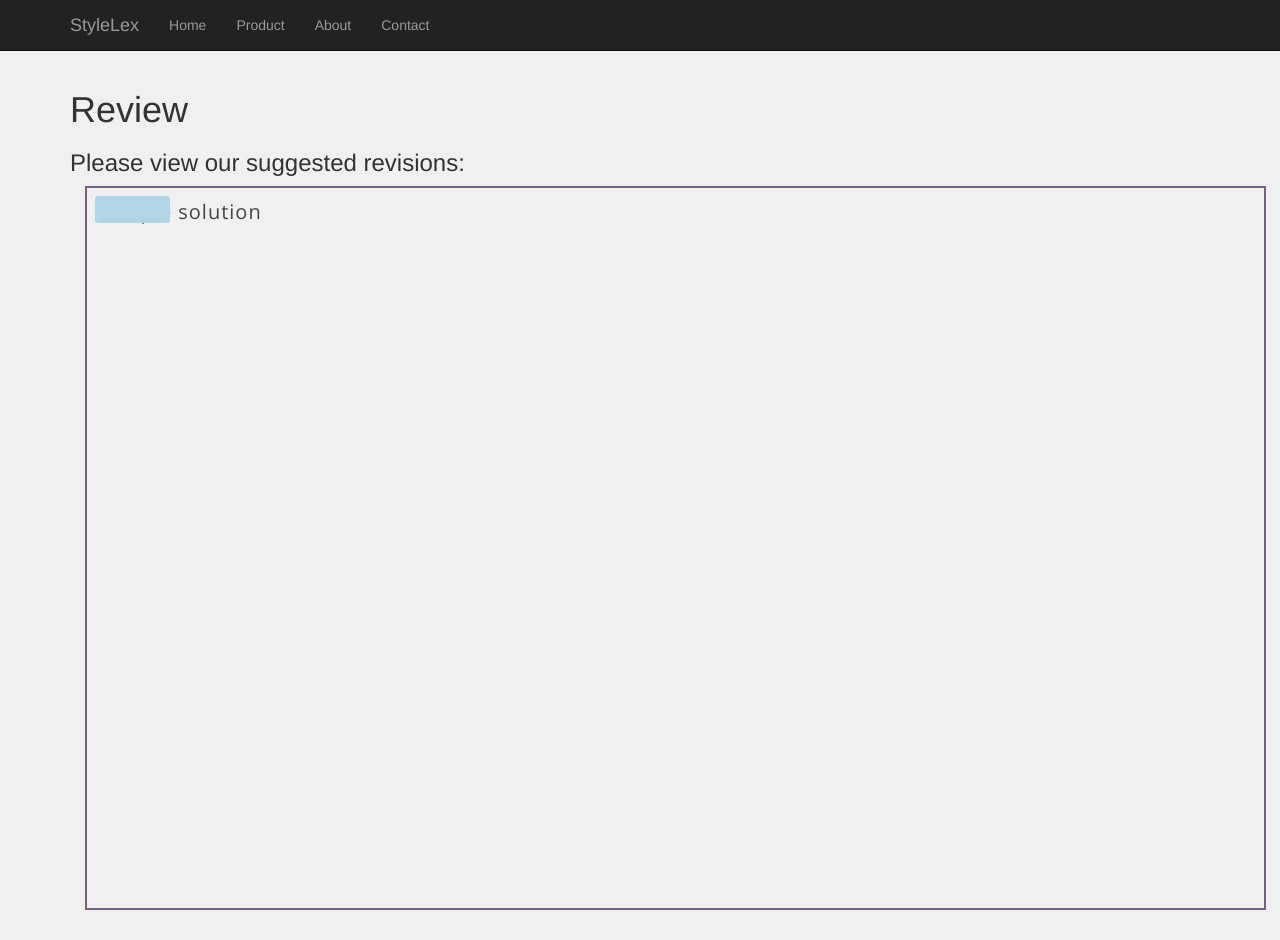
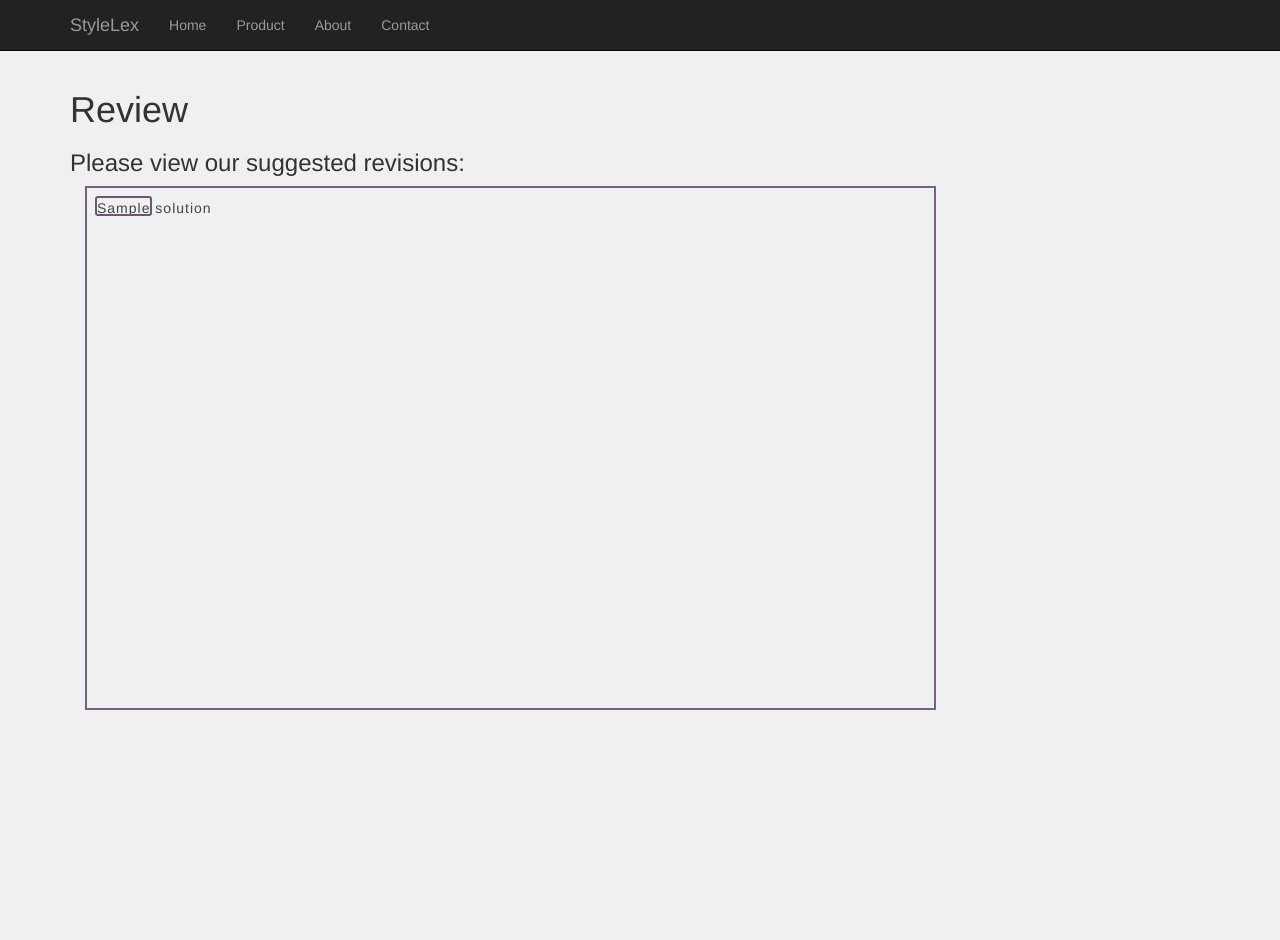
Before and after one commit to kansong99/stylelex, a Flask app: template website_test/templates/solution.html in a window 1280 px wide. After the commit the page ends 710 px from the top, so only its background shows below. Run offline with Flask 2, Linux system fonts and the light colour scheme; the template is opened without the code that fills it: most values are stand-ins (such as "Sample title", 1, 10 or a date in 2020); some libraries are stand-ins or nearby versions.

Commit message:
slightly better

```diff
--- a/website_test/static/content/site.css
+++ b/website_test/static/content/site.css
@@ -16,7 +16,7 @@
 
 .highlights, textarea {
   padding: 10px;
-  font: 20px/28px 'Open Sans', sans-serif;
+  /*font: 20px/28px 'Open Sans', sans-serif; */
   letter-spacing: 1px;
 }
 
@@ -59,8 +59,10 @@
 
 mark {
     border-radius: 3px;
+    border: 2px solid #685972;
     color: transparent;
-    background-color: #b1d5e5;
+   /* background-color: #b1d5e5; */
+    background-color: transparent;
 }
 
 
```
